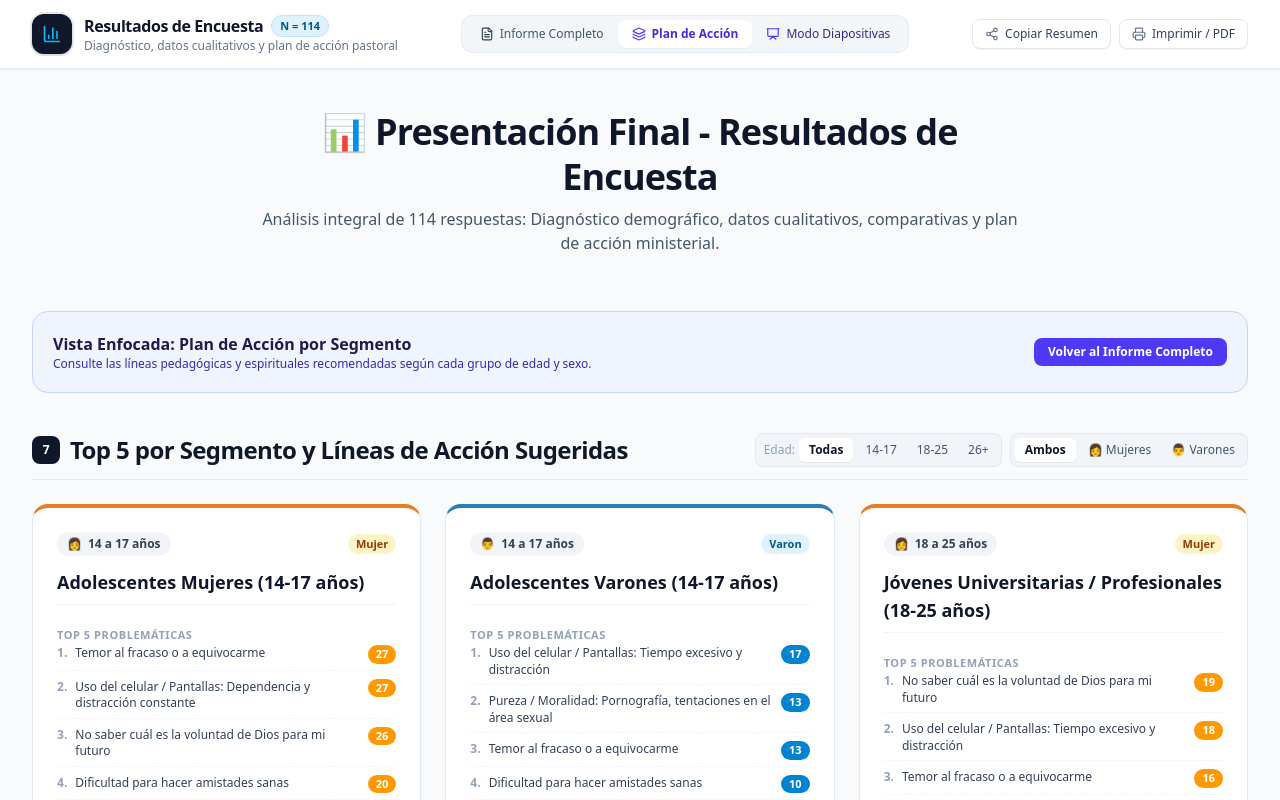
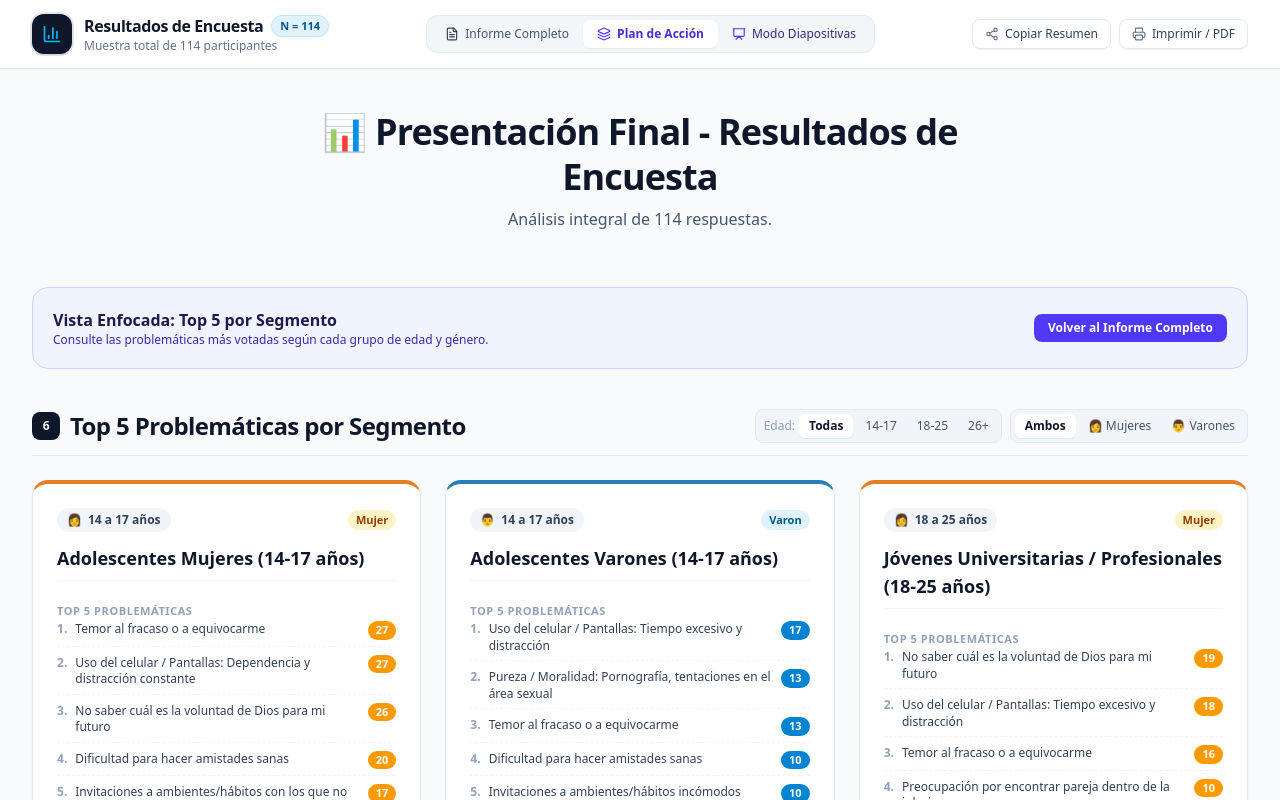
Before and after one commit to marcosmontanaro-ui/Marcos, a React (Vite) app: page / in a window 1280 px wide. Both pictures are taken after a click on the button "Plan de Acción". Shown: the top 800 px of the page. Built offline with nearby package versions, Linux system fonts and the light colour scheme.

Commit message:
feat: rename action plan section to "Top 5 per Segment"
Updated labels and descriptions throughout the UI to reflect a shift from "Action Plan" to "Top 5 Problemáticas" for better clarity and alignment with the displayed data.

```diff
--- a/src/App.tsx
+++ b/src/App.tsx
@@ -46,7 +46,7 @@ export default function App() {
     { id: 'top10', label: '3. Top 10 General' },
     { id: 'comparativa', label: '4. Mujeres vs Varones' },
     { id: 'areas', label: '5. Áreas Temáticas (Q2-Q7)' },
-    { id: 'plan-accion', label: '6. Plan de Acción por Segmento' },
+    { id: 'plan-accion', label: '6. Top 5 por Segmento' },
   ];
 
   return (
@@ -94,7 +94,7 @@ export default function App() {
             📊 Presentación Final - Resultados de Encuesta
           </h1>
           <p className="text-slate-600 text-sm sm:text-base font-normal">
-            Análisis integral de 114 respuestas: Diagnóstico demográfico, datos cualitativos, comparativas y plan de acción ministerial.
+            Análisis integral de 114 respuestas.
           </p>
         </div>
 
@@ -112,9 +112,9 @@ export default function App() {
           <div className="space-y-10">
             <div className="p-5 rounded-2xl bg-indigo-50/80 border border-indigo-200 text-indigo-950 flex items-center justify-between gap-4">
               <div>
-                <h3 className="font-bold text-base">Vista Enfocada: Plan de Acción por Segmento</h3>
+                <h3 className="font-bold text-base">Vista Enfocada: Top 5 por Segmento</h3>
                 <p className="text-xs text-indigo-800">
-                  Consulte las líneas pedagógicas y espirituales recomendadas según cada grupo de edad y sexo.
+                  Consulte las problemáticas más votadas según cada grupo de edad y género.
                 </p>
               </div>
               <button
--- a/src/components/ActionPlanSection.tsx
+++ b/src/components/ActionPlanSection.tsx
@@ -29,9 +29,9 @@ export const ActionPlanSection: React.FC = () => {
         <div>
           <h2 className="text-xl sm:text-2xl font-bold text-slate-900 tracking-tight flex items-center gap-2.5">
             <span className="flex items-center justify-center w-7 h-7 rounded-lg bg-slate-900 text-white text-xs font-bold">
-              7
+              6
             </span>
-            Top 5 por Segmento y Líneas de Acción Sugeridas
+            Top 5 Problemáticas por Segmento
           </h2>
         </div>
 
@@ -153,7 +153,7 @@ export const ActionPlanSection: React.FC = () => {
                   </h3>
 
                   {/* Top 5 Problems */}
-                  <div className="space-y-2 mb-6">
+                  <div className="space-y-2">
                     <span className="text-[11px] font-bold uppercase tracking-wider text-slate-400">
                       Top 5 Problemáticas
                     </span>
@@ -179,31 +179,6 @@ export const ActionPlanSection: React.FC = () => {
                     </ol>
                   </div>
                 </div>
-
-                {/* Suggested Action Box */}
-                <div>
-                  <div className="rounded-xl bg-sky-50/80 border border-sky-200/80 p-4 text-xs text-slate-800 space-y-2">
-                    <div className="flex items-center gap-1.5 font-bold text-sky-950">
-                      <Target className="w-4 h-4 text-sky-600 shrink-0" />
-                      <span>Enfoque sugerido:</span>
-                    </div>
-                    <p className="text-slate-700 leading-relaxed text-xs">
-                      {segment.actionFocus}
-                    </p>
-                  </div>
-
-                  {/* Priority Tags */}
-                  <div className="flex flex-wrap gap-1.5 mt-3 pt-3 border-t border-slate-100">
-                    {segment.keyPriorities.map((tag, tIdx) => (
-                      <span
-                        key={tIdx}
-                        className="text-[10px] font-medium px-2 py-0.5 rounded-md bg-slate-100 text-slate-600"
-                      >
-                        #{tag}
-                      </span>
-                    ))}
-                  </div>
-                </div>
               </div>
             </div>
           );
--- a/src/components/Header.tsx
+++ b/src/components/Header.tsx
@@ -61,7 +61,7 @@ export const Header: React.FC<HeaderProps> = ({
                   </span>
                 </div>
                 <p className="text-xs text-slate-500 hidden sm:block">
-                  Diagnóstico, datos cualitativos y plan de acción pastoral
+                  Muestra total de 114 participantes
                 </p>
               </div>
             </div>
```
